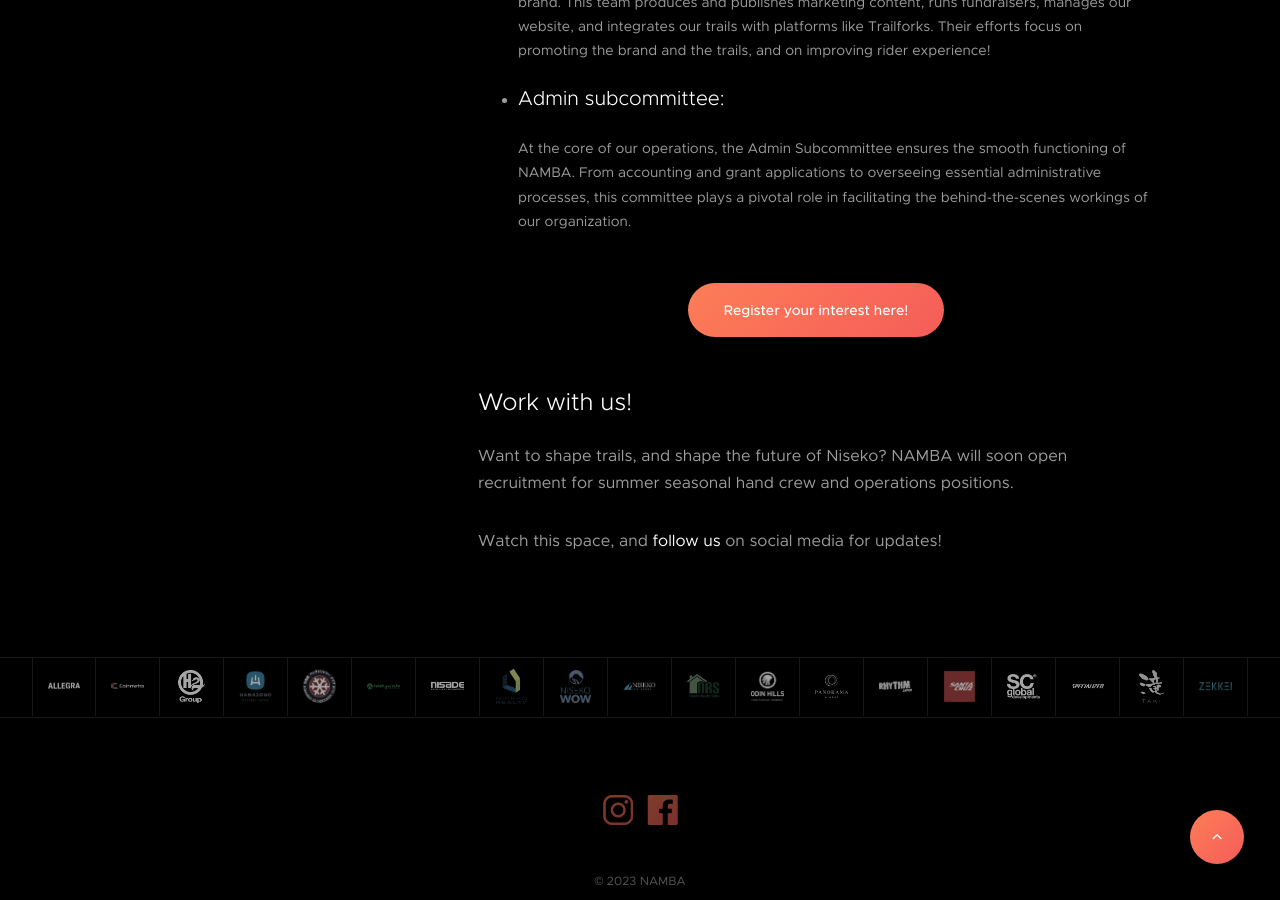
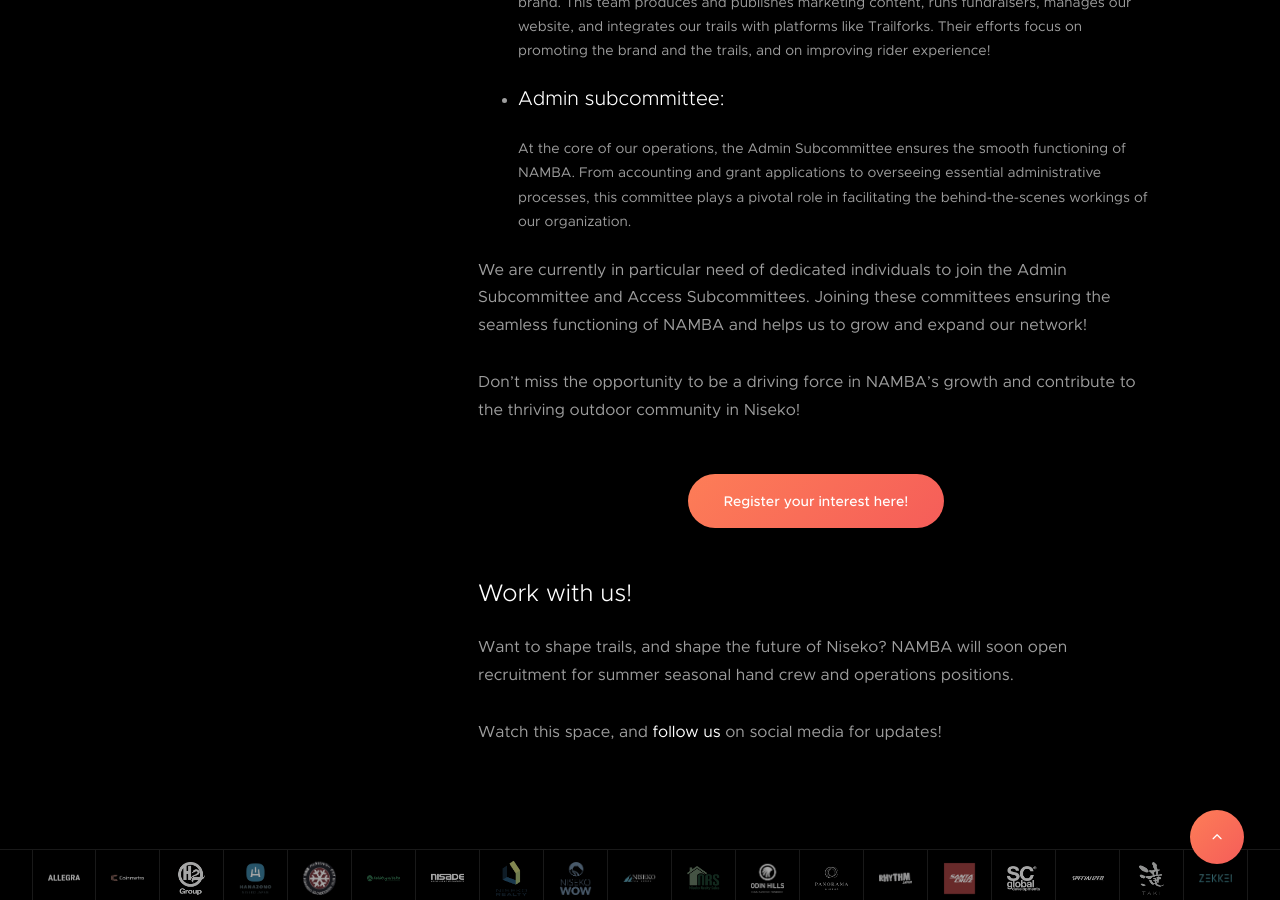
Before and after one commit to nisekomtb/namba.github.io, a Jekyll site: the page built from _posts/2024-01-30-subcommittee-volunteer.md, in a window 1280 px wide and 900 px high, scrolled down 1468 px. Built offline with Jekyll 4.4.1, drawn with Linux system fonts in a browser that asks for light colours.

Commit message:
Updates to job pages, inc translations

```diff
--- a/_layouts/job.html
+++ b/_layouts/job.html
@@ -31,9 +31,9 @@
     <div class="article-detail">
       <!-- Aside -->
       <div class="project-info">
-        <h4>{% if page.lang == "en" %}Position Details{% else %}Position Details{% endif %}</h4>
+        <h4>{% if page.lang == "en" %}Position Details{% else %}ポジション詳細{% endif %}</h4>
         <div class="list-group">
-          <h4 class="list-group-item-heading">{% if page.lang == "en" %}Term{% else %}Term{% endif %}</h4>
+          <h4 class="list-group-item-heading">{% if page.lang == "en" %}Term{% else %}雇用期間{% endif %}</h4>
           <p class="list-group-item-text">
             {% if page.startDate %}
               {% if page.lang == "en" %}
@@ -49,17 +49,32 @@
                   End: {{ page.endDate | date: "%s" | plus: days | date: "%Y年%m月%d日" }}
                 {% endif %}
               {% else %}
+                {% if page.lang == "en" %}
                 No fixed term
+                {% else %}
+                <span style="word-break: keep-all; overflow-wrap: break-word;">雇用期間の<wbr>定めなし</span>
+                {% endif %}
               {% endif %}
             {% else %}
+              {% if page.lang == "en" %}
               No fixed term
+              {% else %}
+              <span style="word-break: keep-all; overflow-wrap: break-word;">雇用期間の<wbr>定めなし</span>
+              {% endif %}
             {% endif %}
           </p>
         </div>
 
         <div class="list-group">
-          <h4 class="list-group-item-heading">{% if page.lang == "en" %}Status{% else %}状況{% endif %}</h4>
-          <p class="list-group-item-text{% if page.lang == " ja" %} ja{% endif %}">{{ page.status }}
+          <h4 class="list-group-item-heading">{% if page.lang == "en" %}Status{% else %}<span style="word-break: keep-all; overflow-wrap: break-word;">ポジションの<wbr>空き</span>{% endif %}</h4>
+          <p class="list-group-item-text{% if page.lang == " ja" %} ja{% endif %}">
+            {% if page.isOpen and page.lang == "ja" %}
+              募集中
+            {%  elsif page.isOpen %}
+              Open
+            {%  else %}
+              Closed
+            {% endif %}
           </p>
         </div>
 
@@ -69,12 +84,12 @@
         </div>
 
         <div class="list-group">
-          <h4 class="list-group-item-heading">{% if page.lang == "en" %}Remuneration{% else %}{% endif %}</h4>
+          <h4 class="list-group-item-heading">{% if page.lang == "en" %}Remuneration{% else %}報酬について{% endif %}</h4>
           <p class="list-group-item-text">
             {% if page.pay == 0 and page.lang == "en" %}
               Volunteer position
             {% else if page.pay == 0 %}
-              Volunteer position
+              ボランティアワーク
             {% else %}
               {{ page.pay }}</p>
             {% endif %}
@@ -89,13 +104,13 @@
         </div>
         {% endif %}
 
-        {% if page.applyUrl and page.status == "Open" %}
+        {% if page.applyUrl and page.isOpen %}
         <div class="list-group">
           {% if page.lang == "ja" %}
             <p class="ja">
               <a class="btn btn-sm btn-primary"
                 href="{{- page.applyUrl -}}"
-                target="_blank">Click here to apply</a>
+                target="_blank">申し込みはこちらをクリック</a>
             </p>
           {% else %}
             <p>
--- a/_posts/2024-01-30-subcommittee-volunteer.md
+++ b/_posts/2024-01-30-subcommittee-volunteer.md
@@ -27,7 +27,11 @@
 - <h4>Admin subcommittee:</h4>
   <div class="desc">At the core of our operations, the Admin Subcommittee ensures the smooth functioning of NAMBA. From accounting and grant applications to overseeing essential administrative processes, this committee plays a pivotal role in facilitating the behind-the-scenes workings of our organization.</div>
 
-{% if page.status == "Open" %}
+We are currently in particular need of dedicated individuals to join the Admin Subcommittee and Access Subcommittees. Joining these committees ensuring the seamless functioning of NAMBA and helps us to grow and expand our network!
+
+Don't miss the opportunity to be a driving force in NAMBA's growth and contribute to the thriving outdoor community in Niseko!
+
+{% if page.isOpen %}
 <div style="text-align:center; margin:50px 0;">
   <a class="btn btn-primary" href="{{- page.applyUrl -}}" target="_blank">Register your interest here!</a>
 </div>
--- a/jobs/index.html
+++ b/jobs/index.html
@@ -70,7 +70,7 @@
 
 <div class="blog jobs" itemscope="" itemtype="https://schema.org/Blog">
 
-  {% assign posts = site.categories.jobs | where: "lang", "en" %}
+  {% assign posts = site.categories.jobs | where: "lang", "en" | where: "isOpen", "true" %}
   {% assign totalPostsSize = posts | size %}
 
   <div>
@@ -92,7 +92,7 @@
   </div>
 </div>
 
-{% assign totalVolunteerPostsSize = site.categories.jobs | where: "lang", "en" | where: "pay", "0" | size %}
+{% assign totalVolunteerPostsSize = site.categories.jobs | where: "lang", "en" | where: "isOpen", "true" | where: "pay", "0" | size %}
 
 {% if totalPostsSize == totalVolunteerPostsSize %}
 <h3>Paid positions</h3>
```
Also changed, not shown: other parts of _posts/2024-01-30-subcommittee-volunteer.md (+1 -1 lines), ja/_posts/2024-01-30-subcommittee-volunteer.md (+27 -23 lines), ja/jobs/index.html (+8 -9 lines).
